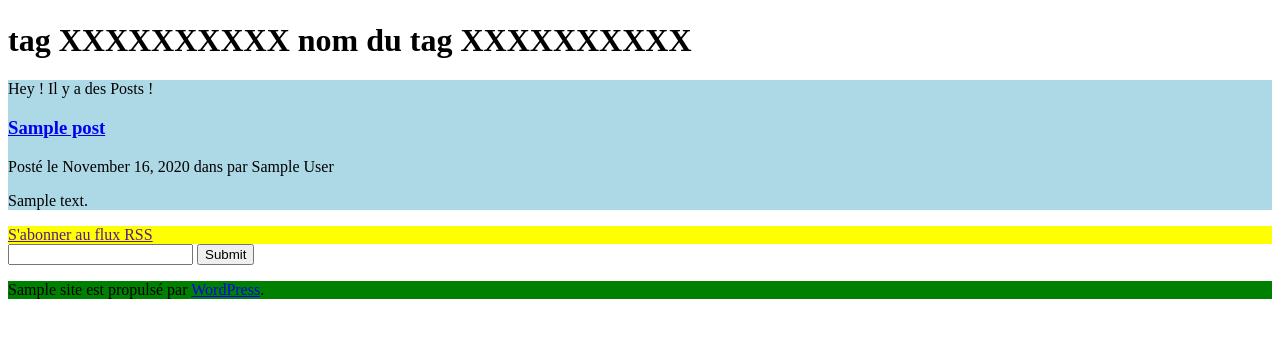
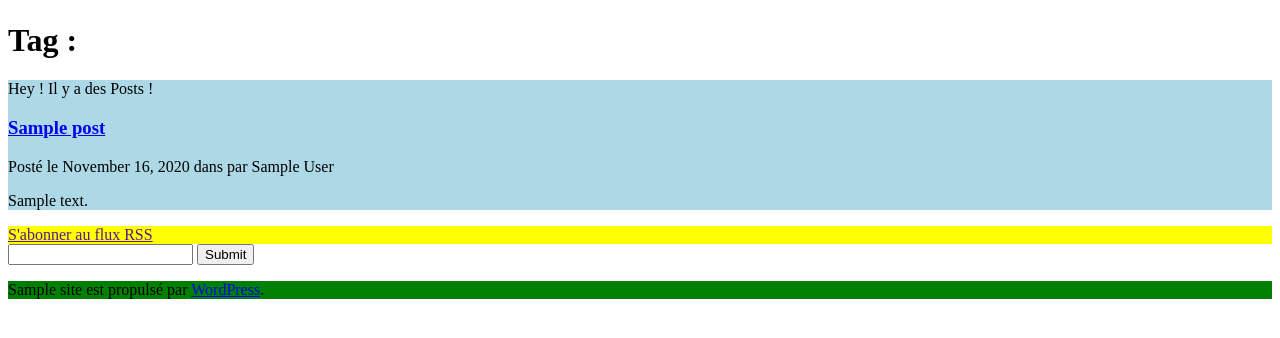
Before and after one commit to Kchevalley/monjolitheme16112020, a WordPress theme: template tag.php in a window 1280 px wide. Shown: the part 58-396 px from the top of the page. Run offline with PHP 8.4 and a stand-in for WordPress, Linux system fonts and the light colour scheme; the site name, menu and one post (Sample post) are stand-ins, and other content is empty.

Commit message:
Ajout affichage Tag => tag.php

```diff
--- a/tag.php
+++ b/tag.php
@@ -2,7 +2,7 @@
 get_header();
 ?>
 <div class="category">
-<h1>tag XXXXXXXXXX nom du tag XXXXXXXXXX</h1>
+<h1>Tag : <?php single_tag_title(); ?></h1>
 <?php get_template_part('loop'); ?>
 </div>
 <?php
```
